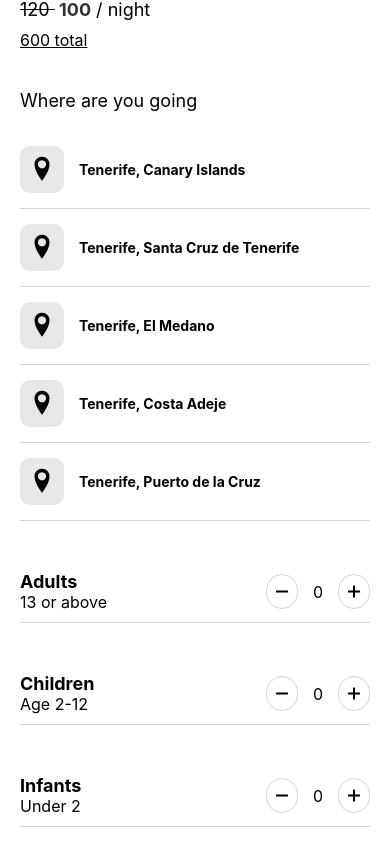
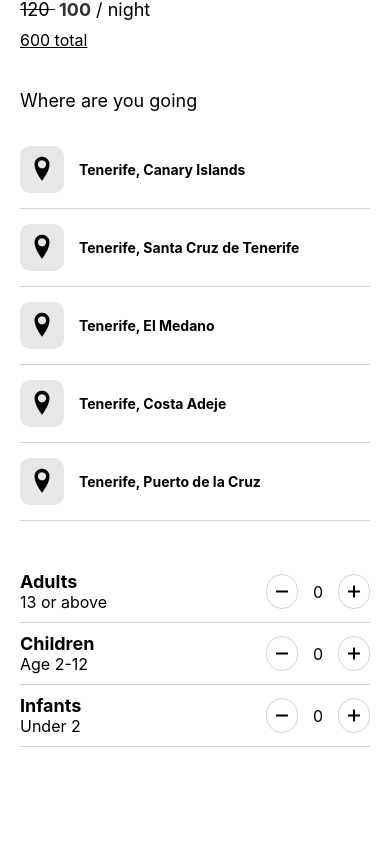
Before and after one commit to bushraataibani/airbnb-clone, a React Native app: screen / in a window 390 px wide. Shown: the part 2069-2916 px from the top of the page. After the commit the page ends 2836 px from the top, so only its background shows below. Built offline with nearby package versions, Linux system fonts and the light colour scheme.

Commit message:
guest list screen

```diff
--- a/App.js
+++ b/App.js
@@ -1,9 +1,9 @@
 import React from 'react';
 import {SafeAreaView, ScrollView, StatusBar} from 'react-native';
-import Guests from './src/screens/Guest/Guests';
-import Home from './src/screens/Home';
-import SearchResults from './src/screens/SearchResults';
-import DestinationSearch from './src/screens/DestinationSearch';
+import DestinationSearch from './src/screens/DestinationSearch/DestinationSearch';
+import GuestList from './src/screens/Guest/Guest';
+import Home from './src/screens/Home/Home';
+import SearchResults from './src/screens/SearchResults/SearchResults';
 
 const App = () => {
   return (
@@ -14,7 +14,7 @@ const App = () => {
           <Home />
           <SearchResults />
           <DestinationSearch />
-          <Guests />
+          <GuestList />
         </ScrollView>
       </SafeAreaView>
     </>
--- a/assets/data/guests.js
+++ /dev/null
@@ -1,20 +0,0 @@
-export default [
-  {
-    id: '0',
-    ageType: 'Adults',
-    ageGroup: '13 or above',
-    guestCount: 0,
-  },
-  {
-    id: '1',
-    ageType: 'Children',
-    ageGroup: 'Age 2-12',
-    guestCount: 0,
-  },
-  {
-    id: '2',
-    ageType: 'Infants',
-    ageGroup: 'Under 2',
-    guestCount: 0,
-  },
-];
--- /dev/null
+++ b/src/screens/Guest/Guest.js
@@ -0,0 +1,91 @@
+import {View, Text, Pressable} from 'react-native';
+import React, {useState} from 'react';
+import styles from './styles';
+import Entypo from 'react-native-vector-icons/Entypo';
+
+const GuestList = () => {
+  const [guestCount, setGuestCount] = useState(0);
+
+  const handleIncreaseGuest = () => {
+    setGuestCount(guestCount + 1);
+  };
+
+  const handleDecreaseGuest = () => {
+    setGuestCount(Math.max(0, guestCount - 1));
+  };
+
+  return (
+    <View style={styles.container}>
+      <View style={styles.guestList}>
+        <View>
+          <Text style={styles.ageType}>Adults</Text>
+          <Text style={styles.ageGroup}>13 or above</Text>
+        </View>
+
+        <View style={styles.buttonSide}>
+          <Pressable
+            onPress={() => handleDecreaseGuest()}
+            style={styles.button}>
+            <Entypo name="minus" size={20} />
+          </Pressable>
+
+          <Text style={styles.guestCount}>{guestCount}</Text>
+
+          <Pressable
+            onPress={() => handleIncreaseGuest()}
+            style={styles.button}>
+            <Entypo name="plus" size={20} />
+          </Pressable>
+        </View>
+      </View>
+
+      <View style={styles.guestList}>
+        <View>
+          <Text style={styles.ageType}>Children</Text>
+          <Text style={styles.ageGroup}>Age 2-12</Text>
+        </View>
+
+        <View style={styles.buttonSide}>
+          <Pressable
+            onPress={() => handleDecreaseGuest()}
+            style={styles.button}>
+            <Entypo name="minus" size={20} />
+          </Pressable>
+
+          <Text style={styles.guestCount}>{guestCount}</Text>
+
+          <Pressable
+            onPress={() => handleIncreaseGuest()}
+            style={styles.button}>
+            <Entypo name="plus" size={20} />
+          </Pressable>
+        </View>
+      </View>
+
+      <View style={styles.guestList}>
+        <View>
+          <Text style={styles.ageType}>Infants</Text>
+          <Text style={styles.ageGroup}>Under 2</Text>
+        </View>
+
+        <View style={styles.buttonSide}>
+          <Pressable
+            onPress={() => handleDecreaseGuest()}
+            style={styles.button}>
+            <Entypo name="minus" size={20} />
+          </Pressable>
+
+          <Text style={styles.guestCount}>{guestCount}</Text>
+
+          <Pressable
+            onPress={() => handleIncreaseGuest()}
+            style={styles.button}>
+            <Entypo name="plus" size={20} />
+          </Pressable>
+        </View>
+      </View>
+    </View>
+  );
+};
+
+export default GuestList;
--- a/src/screens/Guest/Guests.js
+++ /dev/null
@@ -1,19 +0,0 @@
-import React from 'react';
-import {FlatList, ScrollView, View} from 'react-native';
-import guests from '../../../assets/data/guests';
-import GuestList from './index';
-
-const Guests = () => {
-  return (
-    <ScrollView>
-      <FlatList
-        data={guests}
-        renderItem={({item, index}) => (
-          <GuestList item={item} key={item?.id} index={index} />
-        )}
-      />
-    </ScrollView>
-  );
-};
-
-export default Guests;
--- a/src/screens/Guest/index.js
+++ /dev/null
@@ -1,48 +0,0 @@
-import {View, Text, Pressable} from 'react-native';
-import React, {useState} from 'react';
-import styles from './styles';
-import Entypo from 'react-native-vector-icons/Entypo';
-
-const GuestList = ({item, index}) => {
-  const [guest, setGuest] = useState(item);
-
-  const handleIncreaseGuest = () => {
-    const tempData = JSON.parse(JSON.stringify(guest));
-    // tempData[index].guestCount = tempData[index].guestCount + 1;
-    console.log(tempData, index, 'tempData, index');
-    // setGuest(tempData);
-  };
-
-  const handleDecreaseGuest = () => {
-    // setGuestCount(Math.max(0, guestCount - 1));
-  };
-
-  return (
-    <View style={styles.container}>
-      <View style={styles.guestList}>
-        <View>
-          <Text style={styles.ageType}>{guest.ageType}</Text>
-          <Text style={styles.ageGroup}>{guest.ageGroup}</Text>
-        </View>
-
-        <View style={styles.buttonSide}>
-          <Pressable
-            onPress={() => handleDecreaseGuest()}
-            style={styles.button}>
-            <Entypo name="minus" size={20} />
-          </Pressable>
-
-          <Text style={styles.guestCount}>{guest?.guestCount}</Text>
-
-          <Pressable
-            onPress={() => handleIncreaseGuest()}
-            style={styles.button}>
-            <Entypo name="plus" size={20} />
-          </Pressable>
-        </View>
-      </View>
-    </View>
-  );
-};
-
-export default GuestList;
```
Also changed, not shown: src/screens/DestinationSearch/DestinationSearch.js (renamed from src/screens/DestinationSearch/index.js), src/screens/Home/Home.js (renamed from src/screens/Home/index.js), src/screens/SearchResults/SearchResults.js (renamed from src/screens/SearchResults/index.js).
